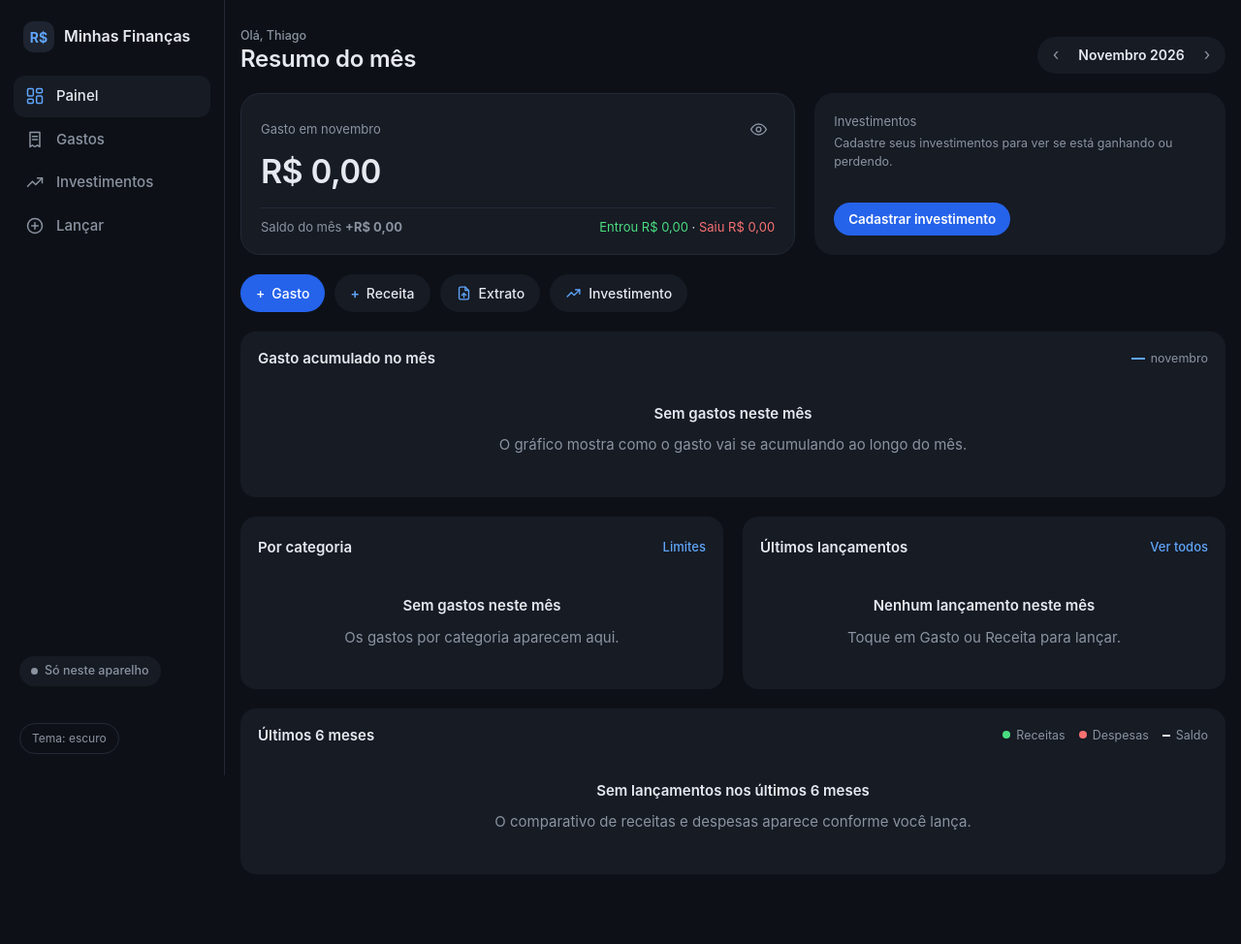
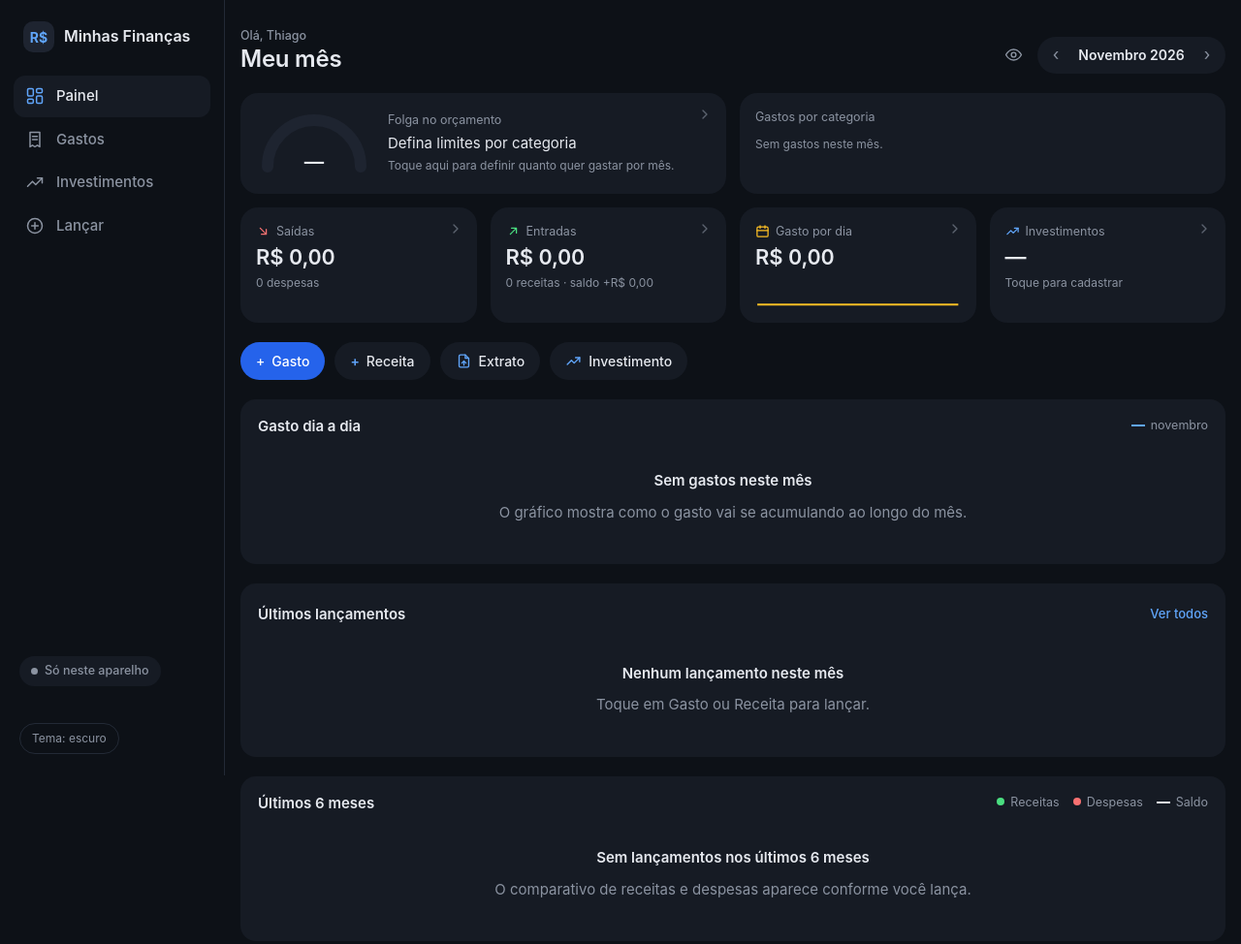
Before and after one commit to thiagothompson2202/minhas-financas, a plain HTML site: page index.html in a window 1280 px wide. Shown: the whole page at 97% size. Drawn offline with Linux system fonts and the light colour scheme.

Commit message:
Add files via upload

```diff
--- a/index.html
+++ b/index.html
@@ -310,6 +310,34 @@ details.hist .row{grid-template-columns:78px minmax(0,1fr) auto auto;padding:8px
 .tx-mini .val{font-weight:600;font-variant-numeric:tabular-nums;white-space:nowrap}
 .key i.dash{width:14px;height:0;border-top:2px dashed var(--muted);border-radius:0;vertical-align:3px}
 .key i.line{width:14px;height:2px;border-radius:0;vertical-align:3px}
+/* painel v3: blocos */
+.blocks{display:grid;grid-template-columns:repeat(4,minmax(0,1fr));gap:14px}
+.blk{position:relative;background:var(--surface);border:0;border-radius:18px;padding:16px;color:inherit;text-align:left;cursor:pointer;display:flex;flex-direction:column;gap:4px;min-width:0;transition:background .15s}
+.blk:hover{background:var(--surface-2)}
+.blk.wide{grid-column:span 2}
+.blk .lbl{display:flex;align-items:center;gap:6px;font-size:12.5px;color:var(--muted)}
+.blk .lbl svg{width:15px;height:15px;fill:none;stroke-width:2;stroke-linecap:round;stroke-linejoin:round;flex:none}
+.blk .go{position:absolute;top:14px;right:14px;width:16px;height:16px;fill:none;stroke:var(--muted);stroke-width:2;stroke-linecap:round;stroke-linejoin:round;opacity:.6}
+.blk:hover .go{opacity:1}
+.blk .v{font:600 22px/1.2 var(--f-display);letter-spacing:-.01em;font-variant-numeric:tabular-nums;overflow-wrap:anywhere}
+.blk .s{font-size:12px;color:var(--muted)}
+.blk .meter{margin-top:8px}
+.blk .spark{height:28px;margin-top:6px}
+.folga{flex-direction:row;align-items:center;gap:16px}
+.folga svg.gauge{width:120px;flex:none}
+.folga .txt{display:flex;flex-direction:column;gap:3px;min-width:0}
+.folga .big2{font-size:15px}
+.folga .big2 b{font-weight:600}
+.stack{display:flex;height:12px;border-radius:999px;overflow:hidden;gap:2px;margin-top:8px;background:var(--surface-2)}
+.stack span{display:block;height:100%}
+.legend2{display:flex;flex-wrap:wrap;gap:6px;margin-top:10px}
+.legend2 button{display:inline-flex;align-items:center;gap:6px;border:0;background:var(--surface-2);border-radius:999px;padding:5px 10px;font-size:12.5px;color:var(--ink);cursor:pointer}
+.legend2 button:hover{background:var(--surface-3)}
+.legend2 i{width:8px;height:8px;border-radius:50%;display:inline-block}
+.legend2 small{color:var(--muted);font-size:11.5px}
+.flash{animation:flash 1.2s ease-out}
+@keyframes flash{0%{box-shadow:0 0 0 2px var(--accent)}100%{box-shadow:0 0 0 0 transparent}}
+@media (max-width:820px){.blocks{grid-template-columns:repeat(2,minmax(0,1fr));gap:10px}.blk{padding:14px}.blk .v{font-size:19px}.folga svg.gauge{width:96px}}
 @media (prefers-reduced-motion:no-preference){ .view{animation:fade .18s ease-out} @keyframes fade{from{opacity:.4}to{opacity:1}} }
 </style>
 </head>
@@ -338,26 +366,20 @@ details.hist .row{grid-template-columns:78px minmax(0,1fr) auto auto;padding:8px
       <!-- PAINEL -->
       <section class="view" id="v-painel" hidden>
         <div class="head">
-          <div><div class="eyebrow">Olá, Thiago</div><h1>Resumo do mês</h1></div>
-          <div class="month" data-month><button type="button" data-mstep="-1" aria-label="Mês anterior">‹</button><span data-mlabel></span><button type="button" data-mstep="1" aria-label="Próximo mês">›</button></div>
+          <div><div class="eyebrow">Olá, Thiago</div><h1>Meu mês</h1></div>
+          <div style="display:flex;gap:8px;align-items:center"><button class="eye" type="button" data-eye id="p-eye" aria-label="Esconder valores" title="Esconder valores"></button><div class="month" data-month><button type="button" data-mstep="-1" aria-label="Mês anterior">‹</button><span data-mlabel></span><button type="button" data-mstep="1" aria-label="Próximo mês">›</button></div></div>
         </div>
         <div id="p-alerts" class="alerts"></div>
-        <div class="hero-grid">
-          <div id="p-hero"></div>
-          <div id="p-inv"></div>
-        </div>
+        <div class="blocks" id="p-blocks"></div>
         <div class="pills">
           <button class="pill-btn primary" type="button" data-quick="despesa"><span aria-hidden="true">+</span> Gasto</button>
           <button class="pill-btn" type="button" data-quick="receita"><span class="ic" aria-hidden="true">+</span> Receita</button>
           <button class="pill-btn" type="button" data-quick="extrato"><svg class="ic" viewBox="0 0 24 24" aria-hidden="true"><path d="M14 3H7a2 2 0 0 0-2 2v14a2 2 0 0 0 2 2h10a2 2 0 0 0 2-2V8z"/><path d="M14 3v5h5M12 18v-6M9 15l3-3 3 3"/></svg> Extrato</button>
           <button class="pill-btn" type="button" data-quick="investir"><svg class="ic" viewBox="0 0 24 24" aria-hidden="true"><path d="M3 17l6-6 4 4 8-8"/><path d="M15 7h6v6"/></svg> Investimento</button>
         </div>
-        <div class="panel"><div class="panel-head"><h2>Gasto acumulado no mês</h2><div class="key" id="p-cum-key"></div></div><div id="p-cum"></div></div>
-        <div class="grid-2">
-          <div class="panel"><div class="panel-head"><h2>Por categoria</h2><button class="link" type="button" id="btn-cats-p">Limites</button></div><div id="p-cats"></div></div>
-          <div class="panel"><div class="panel-head"><h2>Últimos lançamentos</h2><button class="link" type="button" data-view-go="gastos">Ver todos</button></div><div id="p-recent"></div></div>
-        </div>
-        <div class="panel"><div class="panel-head"><h2>Últimos 6 meses</h2><div class="key"><span><i style="background:var(--gain)"></i>Receitas</span><span><i style="background:var(--loss)"></i>Despesas</span><span><i style="background:var(--ink);height:2px;border-radius:0;vertical-align:3px"></i>Saldo</span></div></div><div id="p-bars"></div></div>
+        <div class="panel" id="p-cum-panel"><div class="panel-head"><h2>Gasto dia a dia</h2><div class="key" id="p-cum-key"></div></div><div id="p-cum"></div></div>
+        <div class="panel"><div class="panel-head"><h2>Últimos lançamentos</h2><button class="link" type="button" data-view-go="gastos">Ver todos</button></div><div id="p-recent"></div></div>
+        <div class="panel"><div class="panel-head"><h2>Últimos 6 meses</h2><div class="key"><span><i style="background:var(--gain)"></i>Receitas</span><span><i style="background:var(--loss)"></i>Despesas</span><span><i class="line" style="background:var(--ink)"></i>Saldo</span></div></div><div id="p-bars"></div></div>
       </section>
 
       <!-- GASTOS -->
@@ -851,64 +873,101 @@ function monthsSVG(months, data){
   for (const p of sp) g += `<circle cx="${p[0]}" cy="${p[1]}" r="3.2" style="fill:var(--bg);stroke:var(--ink)" stroke-width="1.6"><title>Saldo ${ymShort(p[3])}: ${money(p[2])}</title></circle>`;
   return `<svg class="chart" viewBox="0 0 ${W} ${H}" role="img" aria-label="Receitas, despesas e saldo dos últimos 6 meses">${g}</svg>`;
 }
+const GO_ICON = '<svg class="go" viewBox="0 0 24 24" aria-hidden="true"><path d="M9 6l6 6-6 6"/></svg>';
+function gaugeSVG(frac, label){
+  const f = Math.max(0, Math.min(1, frac)), r = 40, cx = 50, cy = 50;
+  const a = Math.PI * (1 - f), x = cx + r * Math.cos(a), y = cy - r * Math.sin(a);
+  const col = f <= 0.1 ? "var(--loss)" : f <= 0.25 ? "var(--warn)" : "var(--accent-text)";
+  const arc = f > 0.001 ? `<path d="M${cx - r} ${cy} A${r} ${r} 0 0 1 ${x.toFixed(2)} ${y.toFixed(2)}" fill="none" style="stroke:${col}" stroke-width="10" stroke-linecap="round"/>` : "";
+  return `<svg class="gauge" viewBox="0 0 100 60" aria-hidden="true"><path d="M${cx - r} ${cy} A${r} ${r} 0 0 1 ${cx + r} ${cy}" fill="none" style="stroke:var(--surface-2)" stroke-width="10" stroke-linecap="round"/>${arc}<text x="50" y="52" text-anchor="middle" style="fill:var(--ink);font-size:17px;font-weight:600">${esc(label)}</text></svg>`;
+}
+function dailySpend(ym, upTo){
+  const per = new Array(daysIn(ym)).fill(0);
+  for (const x of txOfMonth(ym)) if (x.tipo !== "receita") { const d = +x.data.slice(8, 10); if (d >= 1 && d <= per.length) per[d - 1] += x.valor; }
+  return per.slice(0, upTo);
+}
+function drill(kind, extra){
+  const reset = () => { $("#fl-tipo").value = ""; $("#fl-pag").value = ""; $("#fl-q").value = ""; fillSelect($("#fl-cat"), [["","Todas"], ...uniq([...D.cfg.catDespesa, ...D.cfg.catReceita, ...D.tx.map(x => x.categoria)]).map(c => [c,c])], ""); };
+  if (kind === "limites") return openCats();
+  if (kind === "saidas" || kind === "entradas" || kind === "cat") {
+    reset();
+    $("#fl-tipo").value = kind === "entradas" ? "receita" : "despesa";
+    if (kind === "cat") $("#fl-cat").value = extra;
+    go("gastos");
+    setTimeout(() => { const p = $("#g-list"); if (p) { p.closest(".panel").scrollIntoView({ behavior: "smooth", block: "start" }); } }, 80);
+    return;
+  }
+  if (kind === "dia") { const p = $("#p-cum-panel"); p.scrollIntoView({ behavior: "smooth", block: "center" }); p.classList.remove("flash"); void p.offsetWidth; p.classList.add("flash"); return; }
+  if (kind === "invest") return go("investimentos");
+}
 function renderPainel(){
   const ym = UI.month, info = painelInfo(ym), t = info.t;
-  const priv = document.body.classList.contains("privado");
+  const priv = isPriv();
+  const eye = $("#p-eye"); eye.innerHTML = priv ? EYE_OFF : EYE_ON; eye.setAttribute("aria-label", priv ? "Mostrar valores" : "Esconder valores"); eye.title = eye.getAttribute("aria-label");
   renderAlerts(ym, info);
 
+  /* comparação com o mês anterior */
   let cmp = "";
   if (info.cmpOk) {
     const r = info.curSame / info.prevSame, diff = r - 1, pc = Math.round(Math.abs(diff) * 100);
-    cmp = pc === 0 ? `<span class="muted">Igual a ${mesNome(info.prev)}${info.isCur ? " até hoje" : ""}</span>`
-      : isPriv() ? `<span class="muted">Comparação com ${mesNome(info.prev)} oculta</span>`
-      : r >= 2 ? `<span class="neg">↑ ${r.toFixed(1).replace(".", ",")}x o gasto de ${mesNome(info.prev)}${info.isCur ? ` até o dia ${info.day}` : ""}</span>`
-      : `<span class="${diff < 0 ? "pos" : "neg"}">${diff < 0 ? "↓" : "↑"} ${pc}% ${diff < 0 ? "a menos" : "a mais"} que ${mesNome(info.prev)}${info.isCur ? ` até o dia ${info.day}` : ""}</span>`;
-  }
-  let meter = "";
-  if (info.budget > 0) {
-    const orcM = D.cfg.orcamentos || {};
-    const spentB = txOfMonth(ym).filter(x => x.tipo !== "receita" && orcM[x.categoria] > 0).reduce((a, x) => a + x.valor, 0);
-    const p = spentB / info.budget, st = p > 1 ? "over" : p >= 0.8 ? "warn" : "";
-    meter = `<div class="meter ${st}"><span style="width:${Math.min(100, p * 100).toFixed(1)}%"></span></div><div class="meter-row" data-sens><span>${Math.round(p * 100)}% dos limites (${money(spentB)} de ${money(info.budget)})</span><span>${p <= 1 ? `Ainda pode gastar ${money(info.budget - spentB)}` : `Passou ${money(spentB - info.budget)}`}</span></div>`;
-  } else if (info.avg3 > 0) {
-    const p = t.desp / info.avg3, st = p > 1 ? "over" : p >= 0.8 ? "warn" : "";
-    meter = `<div class="meter ${st}"><span style="width:${Math.min(100, p * 100).toFixed(1)}%"></span></div><div class="meter-row" data-sens><span>${Math.round(p * 100)}% da sua média de gastos</span><span>Média dos últimos meses: ${money(info.avg3)}</span></div>`;
-  }
-  $("#p-hero").innerHTML = `<div class="hero">
-      <div class="hero-top"><span class="lbl">Gasto em ${mesNome(ym)}</span><button class="eye" type="button" data-eye aria-label="${priv ? "Mostrar valores" : "Esconder valores"}" title="${priv ? "Mostrar valores" : "Esconder valores"}">${priv ? EYE_OFF : EYE_ON}</button></div>
-      <div class="big" data-sens>${money(t.desp)}</div>
-      ${cmp ? `<div class="cmp">${cmp}</div>` : ""}
-      ${meter}
-      <div class="foot"><span class="muted">Saldo do mês <b class="${cls(t.saldo)}" data-sens>${signed(t.saldo)}</b></span><span data-sens><span class="pos">Entrou ${money(t.rec)}</span> · <span class="neg">Saiu ${money(t.desp)}</span></span></div>
-    </div>`;
-
+    cmp = pc === 0 ? `<span class="muted">Igual a ${mesNome(info.prev)}</span>`
+      : priv ? `<span class="muted">Comparação com ${mesNome(info.prev)} oculta</span>`
+      : r >= 2 ? `<span class="neg">${r.toFixed(1).replace(".", ",")}x o gasto de ${mesNome(info.prev)}${info.isCur ? ` até o dia ${info.day}` : ""}</span>`
+      : `<span class="${diff < 0 ? "pos" : "neg"}">${pc}% ${diff < 0 ? "abaixo" : "acima"} de ${mesNome(info.prev)}${info.isCur ? ` até o dia ${info.day}` : ""}</span>`;
+  }
+
+  /* folga: limites das categorias, ou a média dos últimos meses */
+  const orcM = D.cfg.orcamentos || {};
+  let ref = 0, usado = 0, refTxt = "";
+  if (info.budget > 0) { ref = info.budget; usado = txOfMonth(ym).filter(x => x.tipo !== "receita" && orcM[x.categoria] > 0).reduce((a, x) => a + x.valor, 0); refTxt = `dos limites de ${money(ref)}`; }
+  else if (info.avg3 > 0) { ref = info.avg3; usado = t.desp; refTxt = `da sua média de ${money(ref)}`; }
+  let folgaHTML;
+  if (ref > 0) {
+    const fr = 1 - usado / ref;
+    folgaHTML = `${gaugeSVG(fr, priv ? "••%" : Math.max(0, Math.round(fr * 100)) + "%")}<div class="txt"><span class="lbl">Folga no orçamento</span><span class="big2">${fr >= 0 ? `Ainda pode gastar <b>${money(ref - usado)}</b>` : `Passou <b class="neg">${money(usado - ref)}</b>`}</span><span class="s">Usou ${priv ? "••" : Math.round(usado / ref * 100)}% ${refTxt}</span>${cmp ? `<span class="s">${cmp}</span>` : ""}</div>`;
+  } else {
+    folgaHTML = `${gaugeSVG(0, "—")}<div class="txt"><span class="lbl">Folga no orçamento</span><span class="big2">Defina limites por categoria</span><span class="s">Toque aqui para definir quanto quer gastar por mês.</span></div>`;
+  }
+
+  /* gasto por dia */
+  const upTo = info.isCur ? info.day : daysIn(ym);
+  const dias = dailySpend(ym, upTo);
+  const mediaDia = upTo ? (info.isCur ? info.curSame : t.desp) / upTo : 0;
+  const nRec = txOfMonth(ym).filter(x => x.tipo === "receita").length;
+
+  /* investimentos */
   const pf = portfolio();
+  let invHTML;
   if (D.inv.length) {
     const nowYm = todayISO().slice(0, 7), vals = [];
     for (let i = 11; i >= 0; i--) { const m = ymAdd(nowYm, -i); vals.push(portfolio(i === 0 ? todayISO() : monthEnd(m)).atual); }
-    const firstIdx = vals.findIndex(v => v > 0);
-    $("#p-inv").innerHTML = `<button class="inv2" type="button" data-view-go="investimentos"><div class="top"><span>Investimentos</span><span class="pill ${cls(pf.resultado)}">${pctTxt(pf.pct)}</span></div><div class="v" data-sens>${money(pf.atual)}</div><div class="hint" data-sens>Aplicado ${money(pf.liquido)} · ${pf.resultado >= 0 ? "ganho" : "perda"} de ${money(Math.abs(pf.resultado))}</div>${sparkSVG(vals.slice(Math.max(0, firstIdx)), pf.resultado >= 0)}</button>`;
-  } else {
-    $("#p-inv").innerHTML = `<div class="inv2" style="cursor:default"><div class="top"><span>Investimentos</span></div><div class="hint">Cadastre seus investimentos para ver se está ganhando ou perdendo.</div><div style="margin-top:auto"><button class="btn sm" type="button" data-go="ativo">Cadastrar investimento</button></div></div>`;
-  }
-
-  const upTo = info.isCur ? info.day : info.cum.length;
+    const fi = vals.findIndex(v => v > 0);
+    invHTML = `<div class="v">${money(pf.atual)}</div><div class="s"><span class="${cls(pf.resultado)}">${pctTxt(pf.pct)}</span> no total</div>${sparkSVG(vals.slice(Math.max(0, fi)), pf.resultado >= 0)}`;
+  } else invHTML = `<div class="v">—</div><div class="s">Toque para cadastrar</div>`;
+
+  /* categorias */
+  const spent = {};
+  for (const x of txOfMonth(ym)) if (x.tipo !== "receita") spent[x.categoria] = (spent[x.categoria] || 0) + x.valor;
+  const cats = Object.entries(spent).sort((a, b) => b[1] - a[1]);
+  const catsHTML = cats.length
+    ? `<div class="stack">${cats.map(([c, v]) => `<span style="width:${(v / t.desp * 100).toFixed(2)}%;background:${catColor(c)}" title="${esc(c)}"></span>`).join("")}</div><div class="legend2">${cats.slice(0, 8).map(([c, v]) => `<button type="button" data-drill="cat" data-cat="${esc(c)}"><i style="background:${catColor(c)}"></i>${esc(c)} <small>${Math.round(v / t.desp * 100)}%</small></button>`).join("")}</div>`
+    : `<div class="s" style="margin-top:6px">Sem gastos neste mês.</div>`;
+
+  const ic = (path, color) => `<svg viewBox="0 0 24 24" style="stroke:${color}">${path}</svg>`;
+  $("#p-blocks").innerHTML = `
+    <button class="blk wide folga" type="button" data-drill="limites">${GO_ICON}${folgaHTML}</button>
+    <div class="blk wide" style="cursor:default"><span class="lbl">Gastos por categoria</span>${catsHTML}</div>
+    <button class="blk" type="button" data-drill="saidas">${GO_ICON}<span class="lbl">${ic('<path d="M7 7l10 10M17 9v8H9"/>', "var(--loss)")}Saídas</span><div class="v">${money(t.desp)}</div>${ref > 0 ? `<div class="meter ${usado / ref > 1 ? "over" : usado / ref >= .8 ? "warn" : ""}"><span style="width:${Math.min(100, usado / ref * 100).toFixed(1)}%"></span></div>` : `<div class="s">${txOfMonth(ym).filter(x => x.tipo !== "receita").length} despesas</div>`}</button>
+    <button class="blk" type="button" data-drill="entradas">${GO_ICON}<span class="lbl">${ic('<path d="M7 17L17 7M9 7h8v8"/>', "var(--gain)")}Entradas</span><div class="v">${money(t.rec)}</div><div class="s">${nRec} ${nRec === 1 ? "receita" : "receitas"} · saldo <span class="${cls(t.saldo)}">${signed(t.saldo)}</span></div></button>
+    <button class="blk" type="button" data-drill="dia">${GO_ICON}<span class="lbl">${ic('<rect x="3" y="5" width="18" height="16" rx="2"/><path d="M16 3v4M8 3v4M3 11h18"/>', "var(--warn)")}Gasto por dia</span><div class="v">${money(mediaDia)}</div>${dias.length > 1 ? sparkSVG(dias, true).replace('style="stroke:var(--gain)"', 'style="stroke:var(--warn)"') : `<div class="s">média do mês</div>`}</button>
+    <button class="blk" type="button" data-drill="invest">${GO_ICON}<span class="lbl">${ic('<path d="M3 17l6-6 4 4 8-8"/><path d="M15 7h6v6"/>', "var(--accent-text)")}Investimentos</span>${invHTML}</button>`;
+
+  /* gasto dia a dia (acumulado) */
   $("#p-cum-key").innerHTML = `<span><i class="line" style="background:var(--accent-text)"></i>${mesNome(ym)}</span>${info.cumPrev.some(v => v > 0) ? `<span><i class="dash"></i>${mesNome(info.prev)}</span>` : ""}`;
   $("#p-cum").innerHTML = (t.desp > 0 || info.cumPrev.some(v => v > 0)) ? `<div style="overflow-x:auto">${cumSVG(info.cum, info.cumPrev, upTo)}</div>` : empty("Sem gastos neste mês", "O gráfico mostra como o gasto vai se acumulando ao longo do mês.");
 
-  const spent = {};
-  for (const x of txOfMonth(ym)) if (x.tipo !== "receita") spent[x.categoria] = (spent[x.categoria] || 0) + x.valor;
-  const orc = D.cfg.orcamentos || {};
-  const cats = Object.entries(spent).sort((a, b) => b[1] - a[1]);
-  const maxV = cats.length ? cats[0][1] : 1;
-  $("#p-cats").innerHTML = cats.length ? `<div class="catbars">${cats.slice(0, 7).map(([c, v]) => {
-    const lim = orc[c] > 0 ? orc[c] : 0, p = lim ? v / lim : 0, st = lim ? (p > 1 ? "over" : p >= 0.8 ? "warn" : "") : "";
-    const w = lim ? Math.min(100, p * 100) : v / maxV * 100;
-    return `<div class="catbar ${st}"><div class="top"><span>${esc(c)}</span><span class="num" data-sens>${money(v)} · ${Math.round(v / t.desp * 100)}%</span></div><div class="bar"><span style="width:${w.toFixed(1)}%"></span></div>${lim ? `<div class="lim" data-sens>${Math.round(p * 100)}% do limite de ${money(lim)}</div>` : ""}</div>`;
-  }).join("")}</div>` : empty("Sem gastos neste mês", "Os gastos por categoria aparecem aqui.");
-
   const recent = txOfMonth(ym).slice().sort((a, b) => a.data < b.data ? 1 : a.data > b.data ? -1 : (b.criadoEm || 0) - (a.criadoEm || 0)).slice(0, 6);
-  $("#p-recent").innerHTML = recent.length ? `<div class="tx-mini">${recent.map(x => `<button type="button" data-edit-tx="${x.id}" title="Editar"><span class="d">${fmtDate(x.data).slice(0, 5)}</span><span class="t">${esc(x.descricao)}<small>${esc(x.categoria)}</small></span><span class="val ${x.tipo === "receita" ? "pos" : ""}" data-sens>${x.tipo === "receita" ? "+" : "−"}${money(x.valor)}</span></button>`).join("")}</div>` : empty("Nenhum lançamento neste mês", "Toque em Gasto ou Receita para lançar.");
+  $("#p-recent").innerHTML = recent.length ? `<div class="tx-mini">${recent.map(x => `<button type="button" data-edit-tx="${x.id}" title="Editar"><span class="d">${fmtDate(x.data).slice(0, 5)}</span><span class="t">${esc(x.descricao)}<small>${esc(x.categoria)}</small></span><span class="val ${x.tipo === "receita" ? "pos" : ""}">${x.tipo === "receita" ? "+" : "−"}${money(x.valor)}</span></button>`).join("")}</div>` : empty("Nenhum lançamento neste mês", "Toque em Gasto ou Receita para lançar.");
 
   const months = []; for (let i = 5; i >= 0; i--) months.push(ymAdd(ym, -i));
   const data = months.map(monthTotals);
@@ -1701,6 +1760,7 @@ document.addEventListener("click", e => {
   const d = el.dataset;
   if (el.classList.contains("tab")) return go(d.view);
   if (d.viewGo) return go(d.viewGo);
+  if (d.drill) return drill(d.drill, d.cat);
   if (d.eye !== undefined) { setPrivado(!document.body.classList.contains("privado")); return render(); }
   if (d.quick) {
     UI.editing = null;
```
